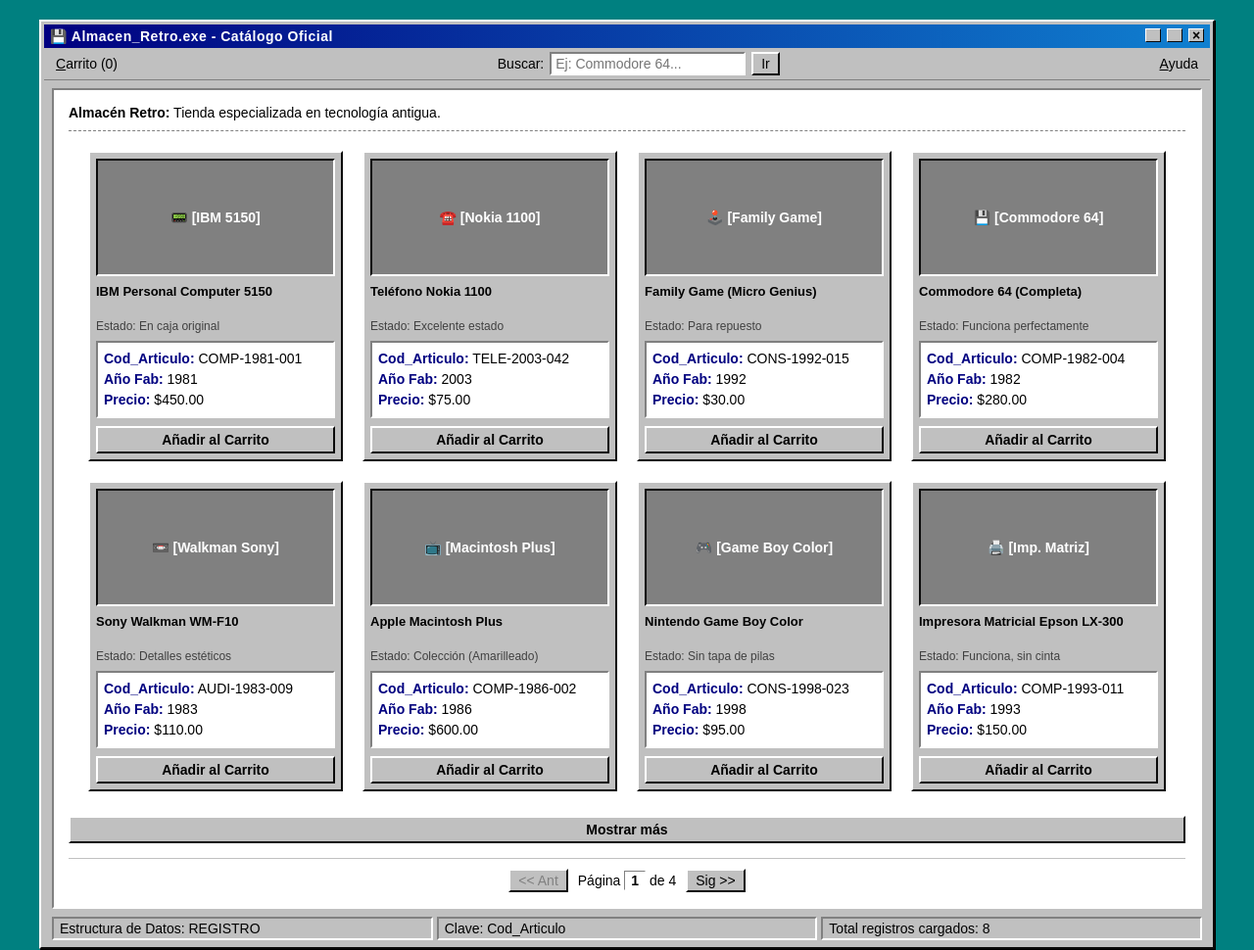
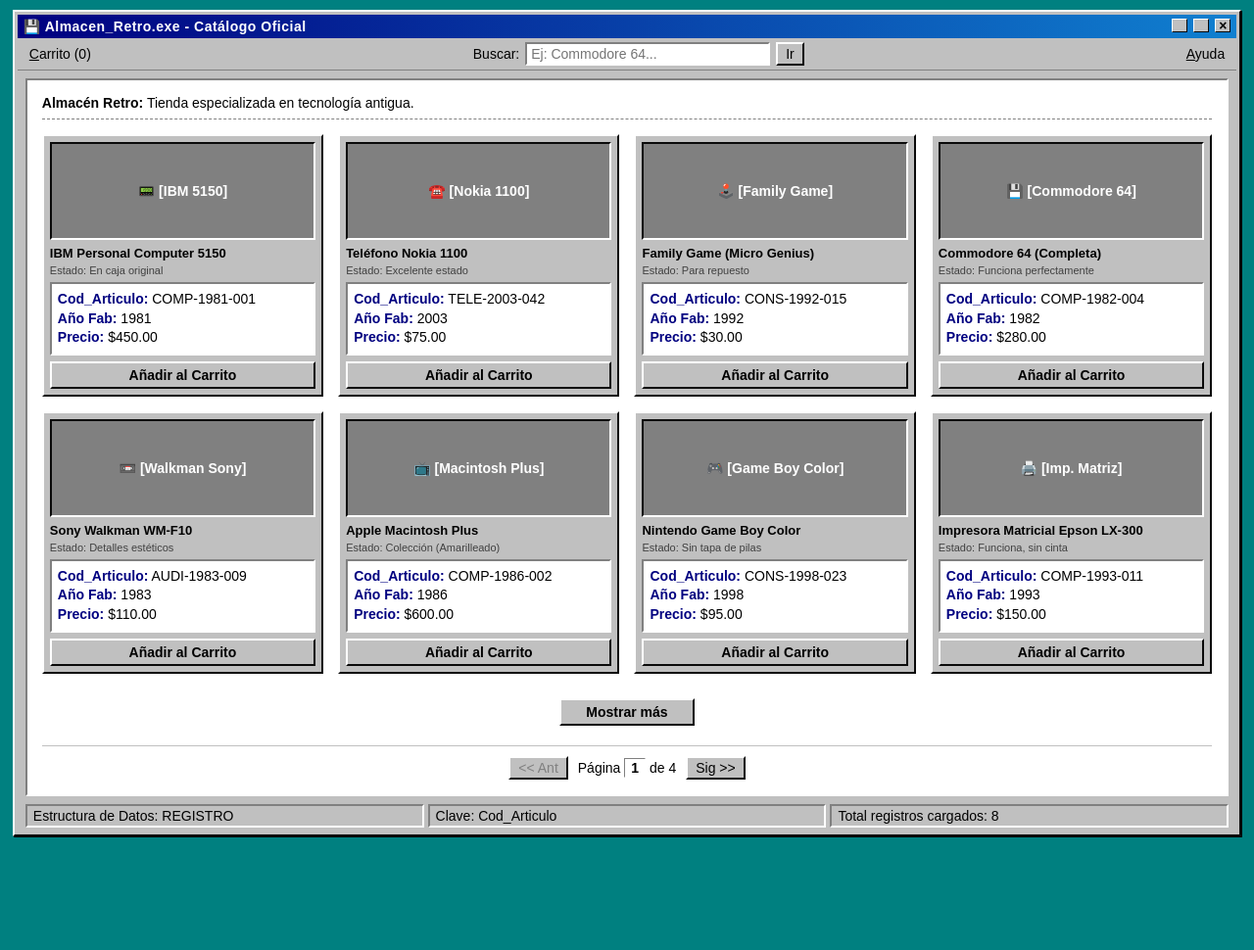
Before and after one commit to arceserialm781/almacen-retro, a plain HTML site: page index.html in a window 1280 px wide. Shown: the whole page at 98% size. After the commit the page ends 864 px from the top, so only its background shows below. Drawn offline with Linux system fonts and the light colour scheme.

Commit message:
Update style.css

```diff
--- a/style.css
+++ b/style.css
@@ -9,22 +9,24 @@
 
 body {
     background-color: #008080; /* Fondo clásico verde/azul Windows 95 */
-    padding: 20px;
+    padding: 10px;
     display: flex;
     justify-content: center;
     align-items: center;
     min-height: 100vh;
 }
 
-/* Contenedor de la Ventana - Ajustado para ocupar casi toda la pantalla */
+/* Contenedor de la Ventana - Maximizado casi al límite */
 .window {
     background-color: #c0c0c0;
     border: 2px solid;
     border-color: #ffffff #0a0a0a #0a0a0a #ffffff; /* Relieve 3D */
     box-shadow: 1px 1px 0 0 #000000;
-    width: 95vw;
-    max-width: 1200px;
+    width: 98vw;
+    min-height: 95vh;
     padding: 3px;
+    display: flex;
+    flex-direction: column;
 }
 
 /* Barra de Título */
@@ -82,7 +84,7 @@
     cursor: pointer;
 }
 
-/* Contenedor de la barra de búsqueda intermedia */
+/* Contenedor de la barra de búsqueda */
 .menu-search {
     display: flex;
     align-items: center;
@@ -95,7 +97,7 @@
     padding: 2px 4px;
     background-color: #ffffff;
     outline: none;
-    width: 200px;
+    width: 250px;
 }
 
 /* Cuerpo de la Ventana */
@@ -105,22 +107,23 @@
     padding: 15px;
     border: 2px solid;
     border-color: #808080 #ffffff #ffffff #808080;
-    min-height: 500px;
+    flex-grow: 1;
+    display: flex;
+    flex-direction: column;
 }
 
 .welcome-text {
-    margin-bottom: 20px;
-    padding-bottom: 10px;
+    margin-bottom: 15px;
+    padding-bottom: 8px;
     border-bottom: 1px dashed #808080;
 }
 
 /* Grilla del catálogo */
 .catalog-grid {
-    display: flex;
-    gap: 20px;
-    flex-wrap: wrap;
-    justify-content: center;
-    margin-bottom: 25px;
+    display: grid;
+    grid-template-columns: repeat(auto-fit, minmax(250px, 1fr));
+    gap: 15px;
+    margin-bottom: 15px;
 }
 
 /* Tarjeta de Producto */
@@ -128,13 +131,15 @@
     background-color: #c0c0c0;
     border: 2px solid;
     border-color: #ffffff #0a0a0a #0a0a0a #ffffff;
-    width: 260px;
     padding: 6px;
+    display: flex;
+    flex-direction: column;
+    justify-content: space-between;
 }
 
 .product-image-placeholder {
     background-color: #808080;
-    height: 120px;
+    height: 100px;
     display: flex;
     justify-content: center;
     align-items: center;
@@ -146,16 +151,14 @@
 
 .product-info h3 {
     font-size: 13px;
-    margin: 8px 0 4px 0;
+    margin: 6px 0 4px 0;
     color: #000;
-    height: 32px; /* Evita desajustes por texto largo */
-    overflow: hidden;
 }
 
 .status {
-    font-size: 12px;
+    font-size: 11px;
     color: #404040;
-    margin-bottom: 8px;
+    margin-bottom: 6px;
 }
 
 /* Caja simuladora de campos del Registro */
@@ -165,8 +168,8 @@
     border-color: #808080 #ffffff #ffffff #808080;
     padding: 6px;
     font-size: 11px;
-    margin-bottom: 8px;
-    line-height: 1.5;
+    margin-bottom: 6px;
+    line-height: 1.4;
 }
 
 .field-box div strong {
@@ -201,13 +204,25 @@
     cursor: default;
 }
 
+/* Contenedor Mostrar Más */
+.load-more-container {
+    display: flex;
+    justify-content: center;
+    margin: 10px 0 20px 0;
+}
+
+.show-more-btn {
+    width: auto;
+    padding: 4px 25px;
+}
+
 /* Paginación Simulada */
 .pagination-container {
     display: flex;
     justify-content: center;
     align-items: center;
     gap: 10px;
-    margin-top: 15px;
+    margin-top: auto;
     padding-top: 10px;
     border-top: 1px solid #c0c0c0;
 }
```
